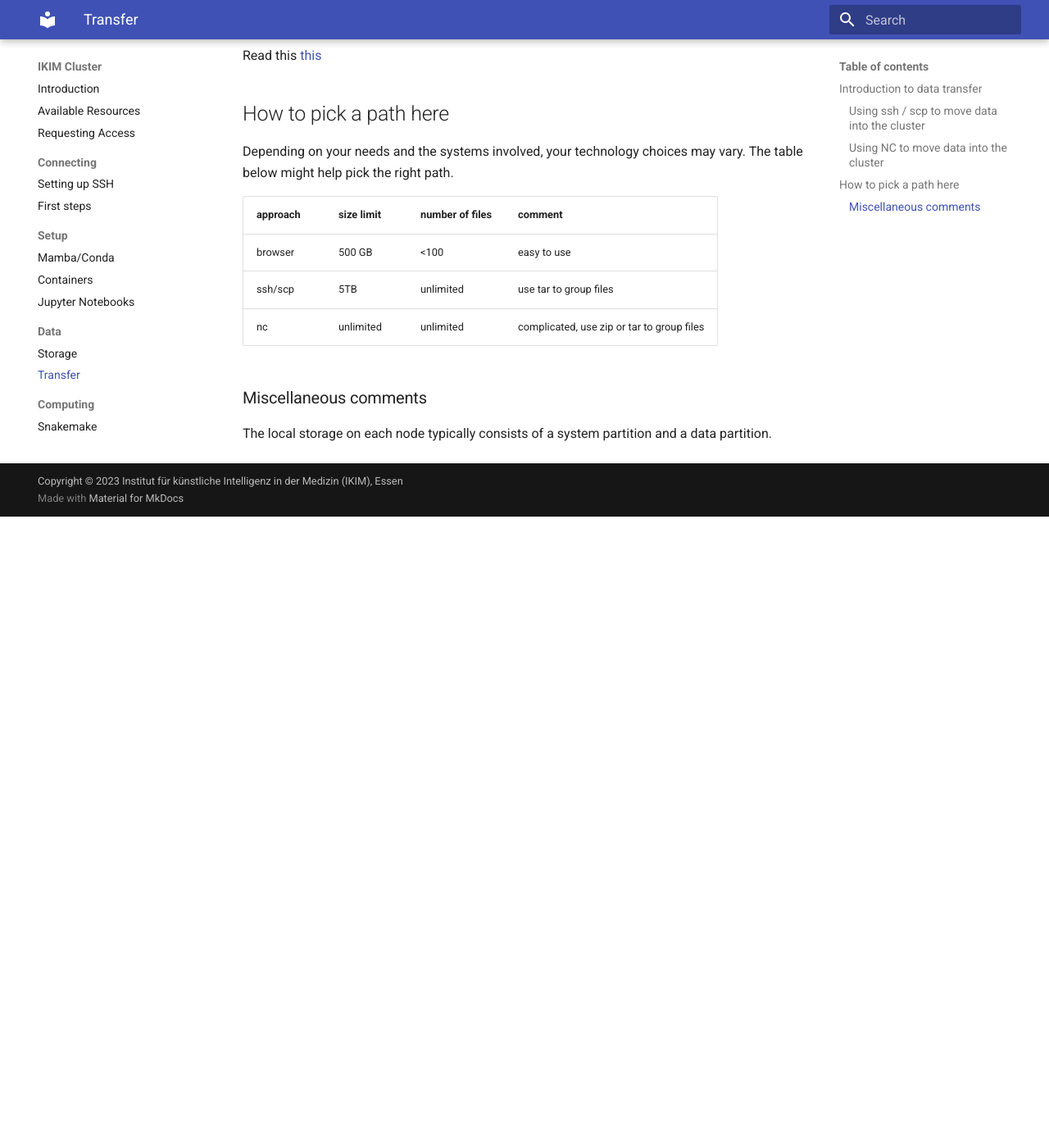
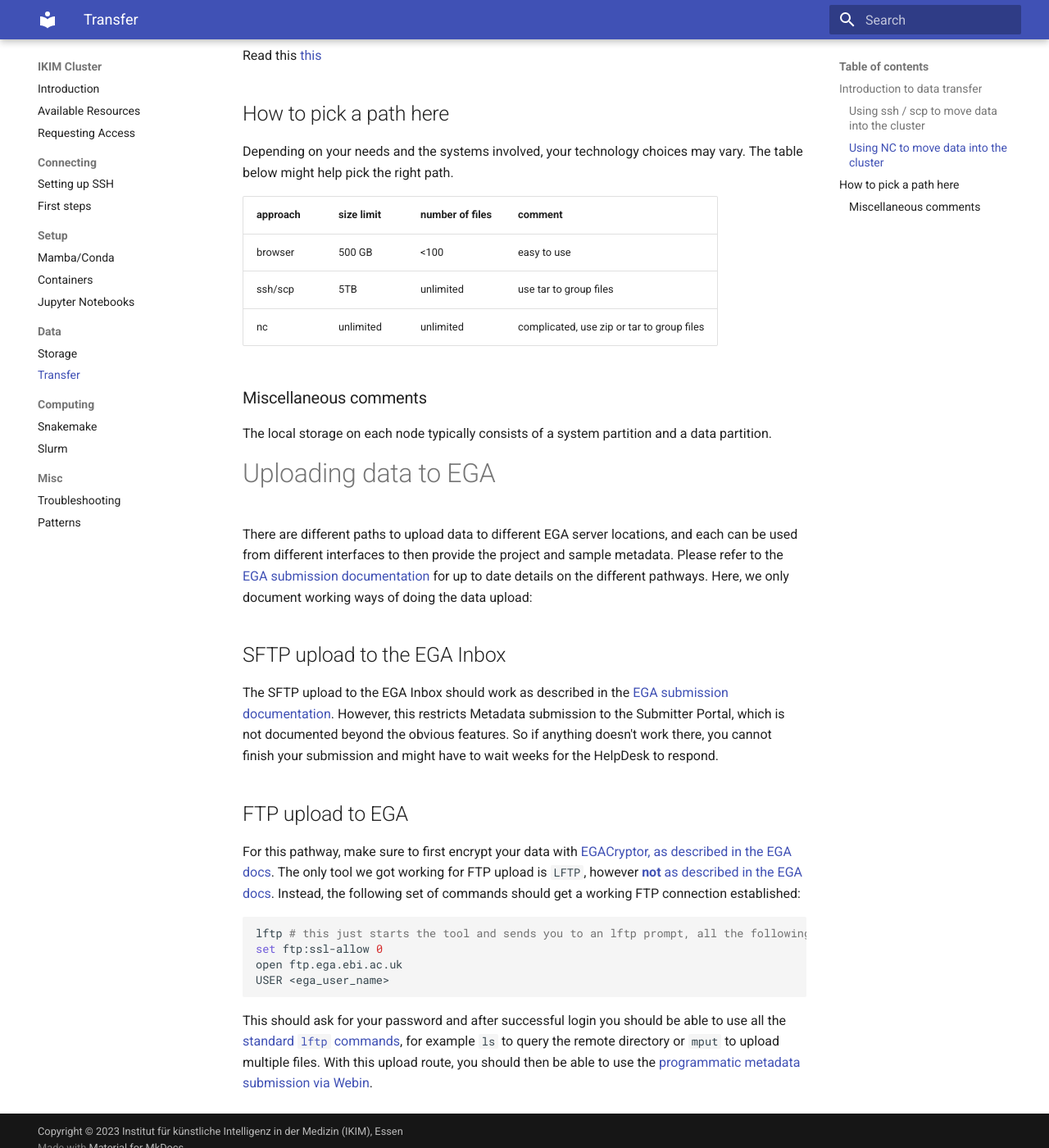
Before and after one commit to IKIM-Essen/ClusterDocs, an MkDocs documentation site: the page built from docs/transfer.md, in a window 1280 px wide and 1400 px high, scrolled down 1121 px. Shown: the whole window at 82% size. Built offline with MkDocs 1.6.1 and Material for MkDocs 9.7.7, drawn with Linux system fonts in a browser that asks for light colours; before the commit the page ends 1751 px from its top, so only the background shows below that.

Commit message:
add EGA data upload instructions to transfer.md

````diff
--- a/docs/transfer.md
+++ b/docs/transfer.md
@@ -56,3 +56,31 @@
 ### Miscellaneous comments
 
 The local storage on each node typically consists of a system partition and a data partition.
+
+# Uploading data to EGA
+
+There are different paths to upload data to different EGA server locations, and each can be used from different interfaces to then provide the project and sample metadata.
+Please refer to the [EGA submission documentation](https://ega-archive.org/) for up to date details on the different pathways.
+Here, we only document working ways of doing the data upload:
+
+## SFTP upload to the EGA Inbox
+
+The SFTP upload to the EGA Inbox should work as described in the [EGA submission documentation](https://ega-archive.org/submission/data/uploading-files/inbox/).
+However, this restricts Metadata submission to the Submitter Portal, which is not documented beyond the obvious features.
+So if anything doesn't work there, you cannot finish your submission and might have to wait weeks for the HelpDesk to respond.
+
+## FTP upload to EGA
+
+For this pathway, make sure to first encrypt your data with [EGACryptor, as described in the EGA docs](https://ega-archive.org/submission/data/uploading-files/ftp/).
+The only tool we got working for FTP upload is `LFTP`, however [**not** as described in the EGA docs](https://ega-archive.org/submission/data/uploading-files/ftp/#FTPTLS).
+Instead, the following set of commands should get a working FTP connection established:
+
+``` {.sh }
+lftp # this just starts the tool and sends you to an lftp prompt, all the following commands are within lftp
+set ftp:ssl-allow 0
+open ftp.ega.ebi.ac.uk
+USER <ega_user_name>
+```
+
+This should ask for your password and after successful login you should be able to use all the [standard `lftp` commands](https://linux.die.net/man/1/lftp), for example `ls` to query the remote directory or `mput` to upload multiple files.
+With this upload route, you should then be able to use the [programmatic metadata submission via Webin](https://ega-archive.org/submission/metadata/submission/programmatic-submission-xml/).
````
